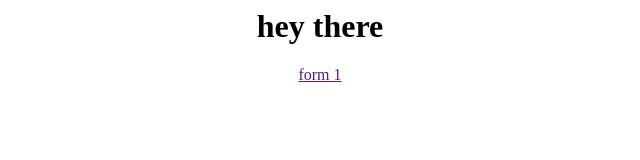
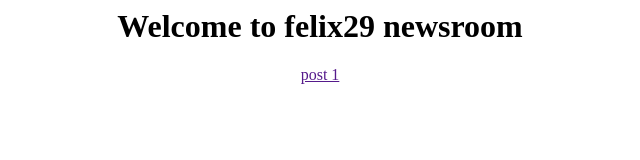
Before and after one commit to dinosaur23/felix29-newsroom, a plain HTML site: page index.html in a window 1280 px wide. Shown: the whole page, without its empty margins (320-960 px from the left). Drawn offline with Linux system fonts and the light colour scheme.

Commit message:
Update index.html

```diff
--- a/index.html
+++ b/index.html
@@ -1,11 +1,11 @@
 <style>
-  .div {
+  .h1 {
     font-family: 'Roboto', sans-serif;
   }
 </style>
 <center>
   <div>
-<h1>hey there</h1>
-  <a href="">form 1</a>
+<h1>Welcome to felix29 newsroom</h1>
+  <a href="">post 1</a>
   </div>
     </center>
```
